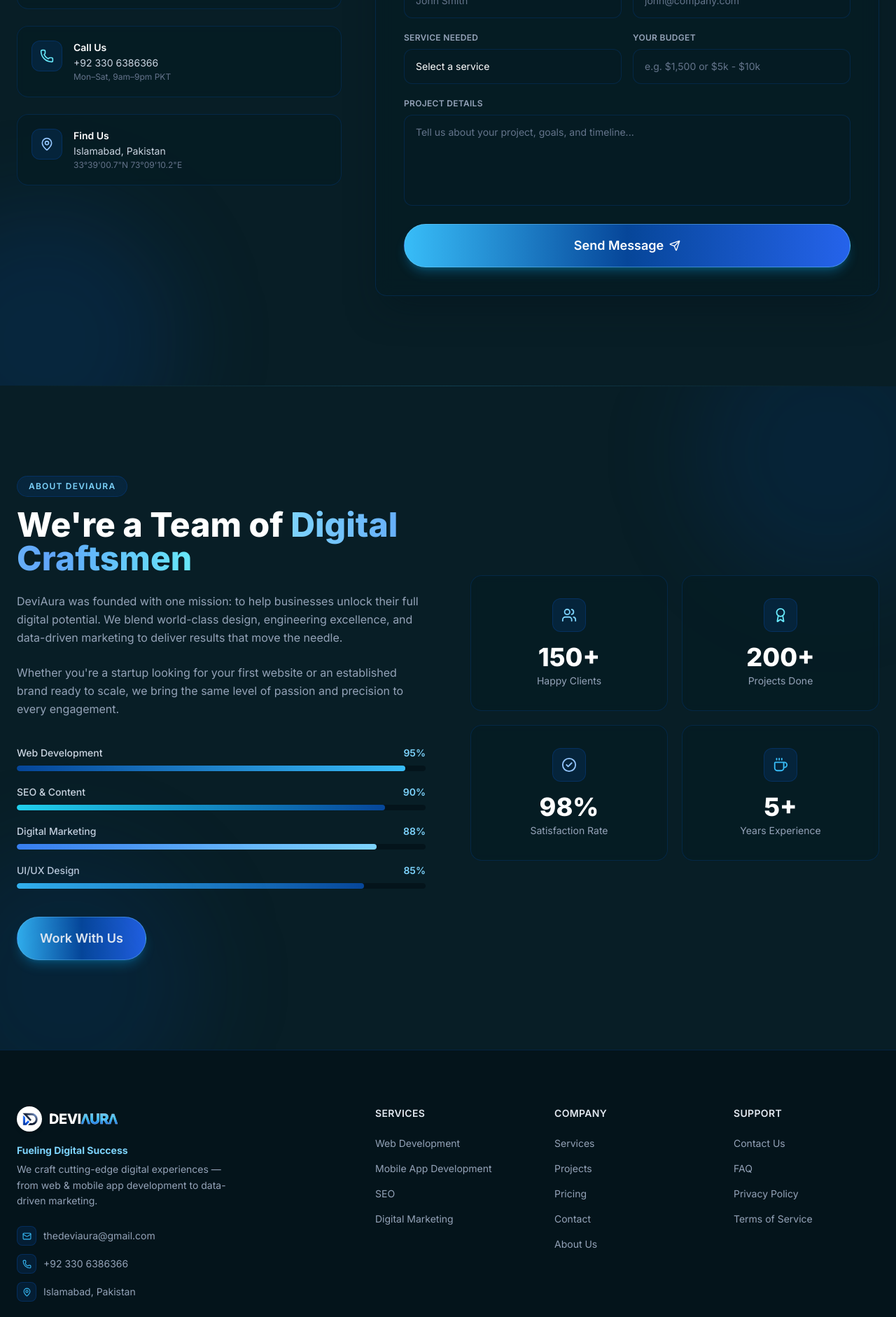
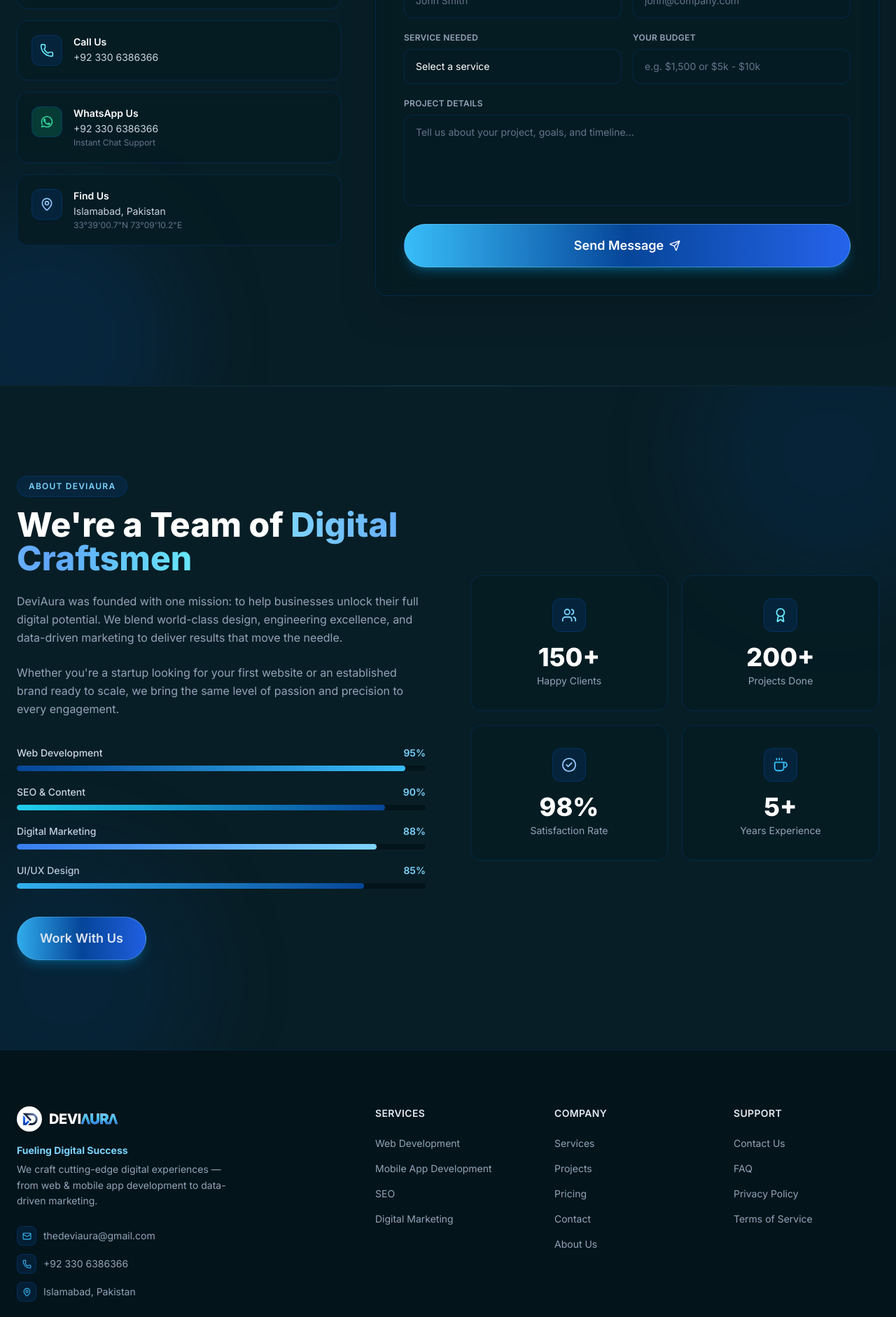
Before and after one commit to Affan468/webservices, a React (Vite) app: page / in a window 1280 px wide. Shown: the part 4460-6342 px from the top of the page at 70% size. Built offline with nearby package versions, Linux system fonts and the light colour scheme.

Commit message:
Add WhatsApp Us card & icon, remove Call Us timing subtext

```diff
--- a/src/components/layout/Footer.jsx
+++ b/src/components/layout/Footer.jsx
@@ -21,6 +21,13 @@
     <path d="M16 8a6 6 0 0 1 6 6v7h-4v-7a2 2 0 0 0-2-2 2 2 0 0 0-2 2v7h-4v-7a6 6 0 0 1 6-6z" />
     <rect x="2" y="9" width="4" height="12" />
     <circle cx="4" cy="4" r="2" />
+  </svg>
+);
+
+const WhatsAppIcon = (props) => (
+  <svg viewBox="0 0 24 24" width="16" height="16" fill="currentColor" {...props}>
+    <path d="M17.472 14.382c-.297-.149-1.758-.867-2.03-.967-.273-.099-.471-.148-.67.15-.197.297-.767.966-.94 1.164-.173.199-.347.223-.644.075-.297-.15-1.255-.463-2.39-1.475-.883-.788-1.48-1.761-1.653-2.059-.173-.297-.018-.458.13-.606.134-.133.298-.347.446-.521.151-.172.2-.296.3-.495.099-.198.05-.372-.025-.521-.075-.148-.669-1.611-.916-2.206-.242-.579-.487-.501-.669-.51l-.57-.01c-.198 0-.52.074-.792.372s-1.04 1.016-1.04 2.479 1.065 2.876 1.213 3.074c.149.198 2.095 3.2 5.076 4.487.709.306 1.263.489 1.694.626.712.226 1.36.194 1.872.118.571-.085 1.758-.719 2.006-1.413.248-.695.248-1.29.173-1.414-.074-.124-.272-.198-.57-.347z"/>
+    <path d="M12 2C6.477 2 2 6.477 2 12c0 1.89.525 3.66 1.438 5.168L2 22l4.978-1.39A9.957 9.957 0 0 0 12 22c5.523 0 10-4.477 10-10S17.523 2 12 2zm0 18c-1.71 0-3.313-.48-4.686-1.315l-.336-.204-2.957.826.837-2.883-.223-.357A7.95 7.95 0 0 1 4 12c0-4.411 3.589-8 8-8s8 3.589 8 8-3.589 8-8 8z"/>
   </svg>
 );
 
@@ -111,6 +118,7 @@
             {/* Social Media Icons */}
             <div className="flex items-center gap-3">
               {[
+                { icon: WhatsAppIcon, href: 'https://wa.me/923306386366', label: 'WhatsApp', color: 'hover:text-emerald-400 hover:border-emerald-500/50 hover:bg-emerald-500/10' },
                 { icon: InstagramIcon, href: 'https://www.instagram.com/the.deviaura', label: 'Instagram', color: 'hover:text-pink-400 hover:border-pink-500/50 hover:bg-pink-500/10' },
                 { icon: FacebookIcon, href: 'https://www.facebook.com/share/1CrMk5xHpj/', label: 'Facebook', color: 'hover:text-blue-400 hover:border-blue-500/50 hover:bg-blue-500/10' },
                 { icon: LinkedinIcon, href: 'https://www.linkedin.com/in/deviaura', label: 'LinkedIn', color: 'hover:text-sky-400 hover:border-sky-500/50 hover:bg-sky-500/10' },
--- a/src/components/sections/Contact.jsx
+++ b/src/components/sections/Contact.jsx
@@ -6,6 +6,13 @@
 
 const inputClass =
   'w-full px-4 py-3.5 rounded-xl bg-[#061c24]/90 border border-[#064699]/30 text-white placeholder-slate-500 focus:outline-none focus:border-[#064699] focus:bg-[#061c24] focus:ring-4 focus:ring-[#064699]/20 transition-all duration-200 text-sm';
+
+const WhatsAppIcon = (props) => (
+  <svg viewBox="0 0 24 24" width="20" height="20" fill="currentColor" {...props}>
+    <path d="M17.472 14.382c-.297-.149-1.758-.867-2.03-.967-.273-.099-.471-.148-.67.15-.197.297-.767.966-.94 1.164-.173.199-.347.223-.644.075-.297-.15-1.255-.463-2.39-1.475-.883-.788-1.48-1.761-1.653-2.059-.173-.297-.018-.458.13-.606.134-.133.298-.347.446-.521.151-.172.2-.296.3-.495.099-.198.05-.372-.025-.521-.075-.148-.669-1.611-.916-2.206-.242-.579-.487-.501-.669-.51l-.57-.01c-.198 0-.52.074-.792.372s-1.04 1.016-1.04 2.479 1.065 2.876 1.213 3.074c.149.198 2.095 3.2 5.076 4.487.709.306 1.263.489 1.694.626.712.226 1.36.194 1.872.118.571-.085 1.758-.719 2.006-1.413.248-.695.248-1.29.173-1.414-.074-.124-.272-.198-.57-.347z"/>
+    <path d="M12 2C6.477 2 2 6.477 2 12c0 1.89.525 3.66 1.438 5.168L2 22l4.978-1.39A9.957 9.957 0 0 0 12 22c5.523 0 10-4.477 10-10S17.523 2 12 2zm0 18c-1.71 0-3.313-.48-4.686-1.315l-.336-.204-2.957.826.837-2.883-.223-.357A7.95 7.95 0 0 1 4 12c0-4.411 3.589-8 8-8s8 3.589 8 8-3.589 8-8 8z"/>
+  </svg>
+);
 
 const Contact = () => {
   const [formData, setFormData] = useState({ name: '', email: '', service: '', budget: '', message: '' });
@@ -84,11 +91,12 @@
             whileInView={{ opacity: 1, x: 0 }}
             viewport={{ once: true }}
             transition={{ duration: 0.7 }}
-            className="lg:col-span-2 space-y-6"
+            className="lg:col-span-2 space-y-4"
           >
             {[
               { icon: Mail, title: 'Email Us', detail: 'thedeviaura@gmail.com', href: 'mailto:thedeviaura@gmail.com', target: '_self', sub: 'We reply within 24 hours', bg: 'bg-[#064699]/20', iconColor: 'text-sky-300' },
-              { icon: Phone, title: 'Call Us', detail: '+92 330 6386366', href: 'tel:+923306386366', target: '_self', sub: 'Mon–Sat, 9am–9pm PKT', bg: 'bg-[#064699]/20', iconColor: 'text-cyan-300' },
+              { icon: Phone, title: 'Call Us', detail: '+92 330 6386366', href: 'tel:+923306386366', target: '_self', sub: null, bg: 'bg-[#064699]/20', iconColor: 'text-cyan-300' },
+              { icon: WhatsAppIcon, title: 'WhatsApp Us', detail: '+92 330 6386366', href: 'https://wa.me/923306386366', target: '_blank', sub: 'Instant Chat Support', bg: 'bg-emerald-500/20', iconColor: 'text-emerald-400' },
               { icon: MapPin, title: 'Find Us', detail: 'Islamabad, Pakistan', href: 'https://www.google.com/maps/search/?api=1&query=33.650194,73.152833', target: '_blank', sub: '33°39\'00.7"N 73°09\'10.2"E', bg: 'bg-[#064699]/20', iconColor: 'text-blue-300' },
             ].map(({ icon: Icon, title, detail, href, target, sub, bg, iconColor }) => (
               <motion.a
@@ -105,7 +113,7 @@
                 <div>
                   <p className="text-white font-semibold text-sm group-hover:text-sky-300 transition-colors">{title}</p>
                   <p className="text-slate-300 text-sm mt-0.5">{detail}</p>
-                  <p className="text-slate-500 text-xs mt-0.5">{sub}</p>
+                  {sub && <p className="text-slate-500 text-xs mt-0.5">{sub}</p>}
                 </div>
               </motion.a>
             ))}
```
